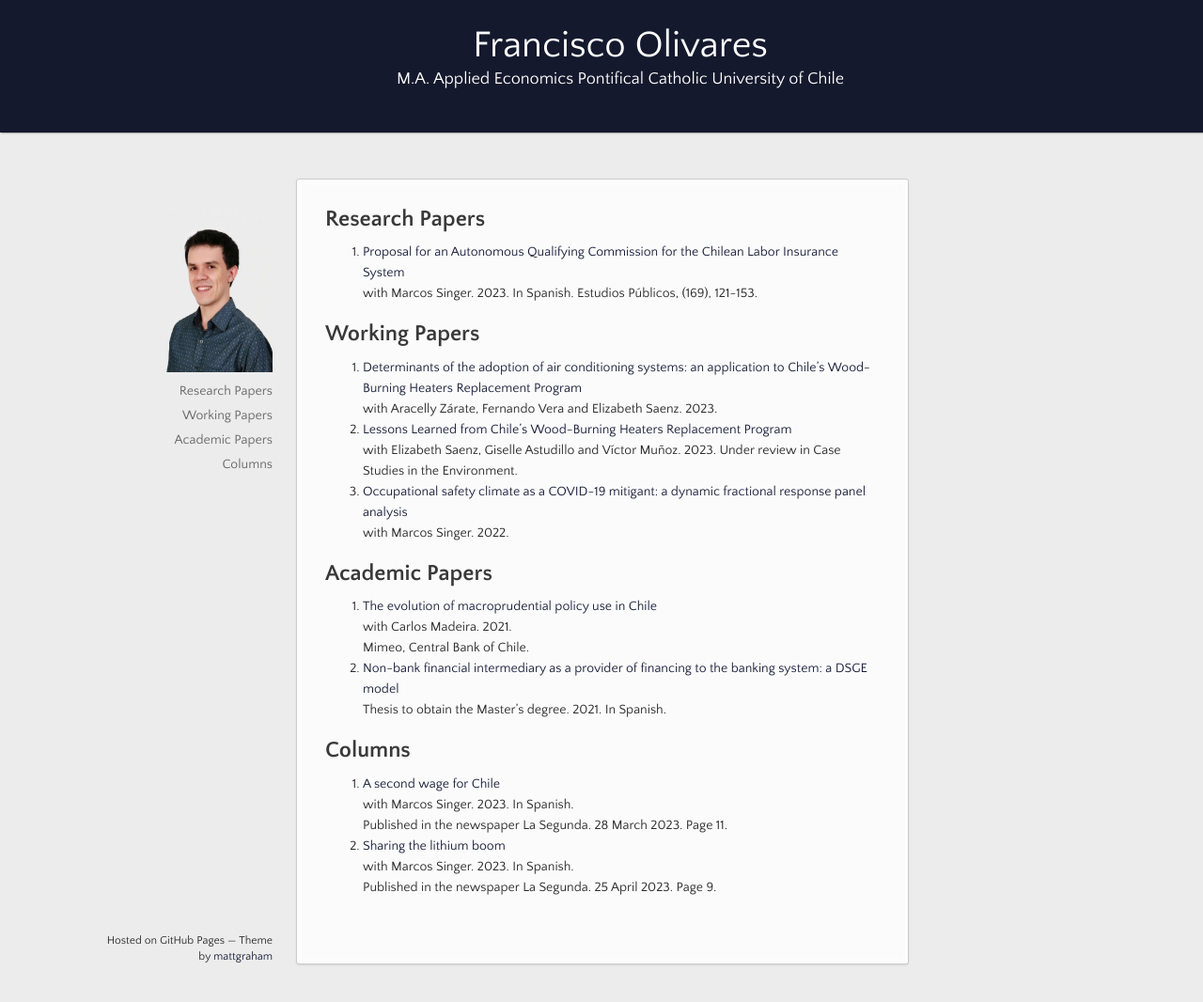
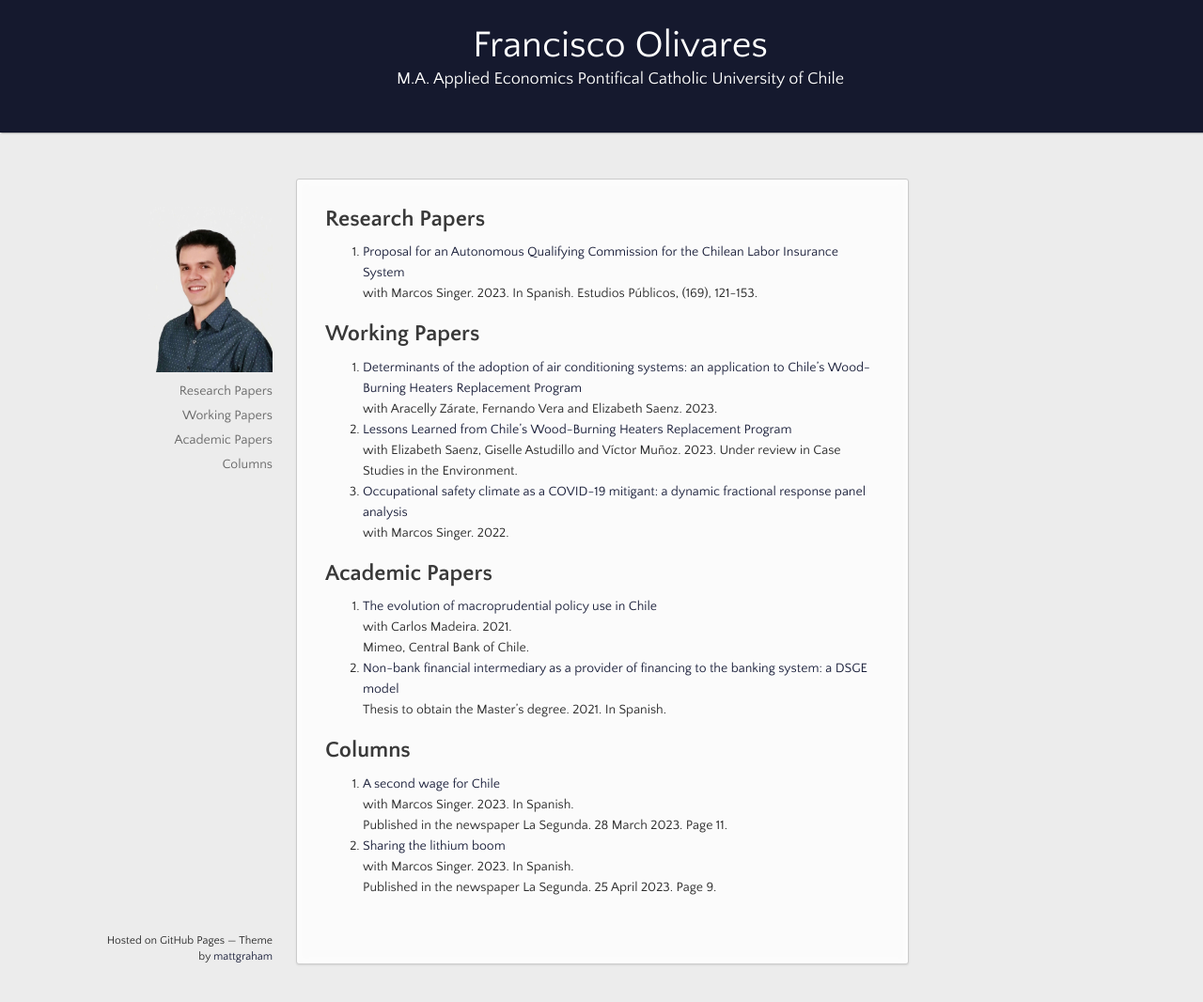
Before and after one commit to fco-olivares/fco-olivares.github.io, a Jekyll site: the page built from index.md, in a window 1280 px wide and 1066 px high. Shown: the whole window at 94% size. Built offline with Jekyll 4.4.1, drawn with Linux system fonts in a browser that asks for light colours; our own code applies the rules of GitHub Pages for plain Markdown files.

Commit message:
Update default.html

```diff
--- a/_layouts/default.html
+++ b/_layouts/default.html
@@ -24,7 +24,7 @@
 
     <div class="wrapper">
       <nav>
-	<img src="https://fco-olivares.github.io/Foto%20profesional-compressed.jpg" alt="Foto" width="120" height="176"/>
+	<img src="https://fco-olivares.github.io/Foto%20profesional-compressed.jpg" alt="Foto" width="132" height="176"/>
         <ul></ul>
       </nav>
       <section>
```
